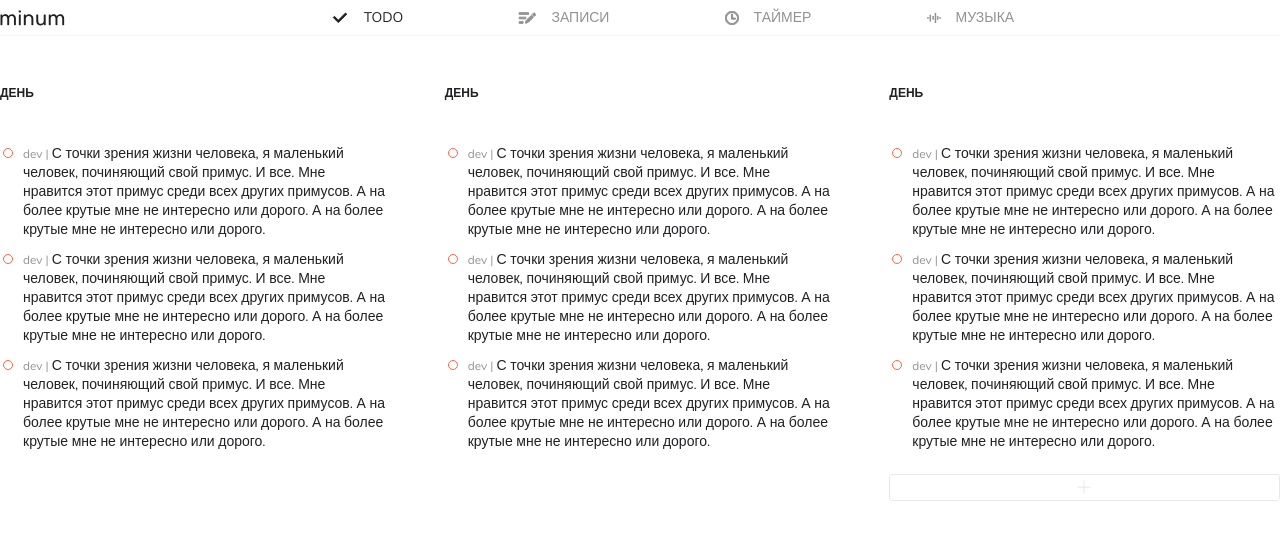
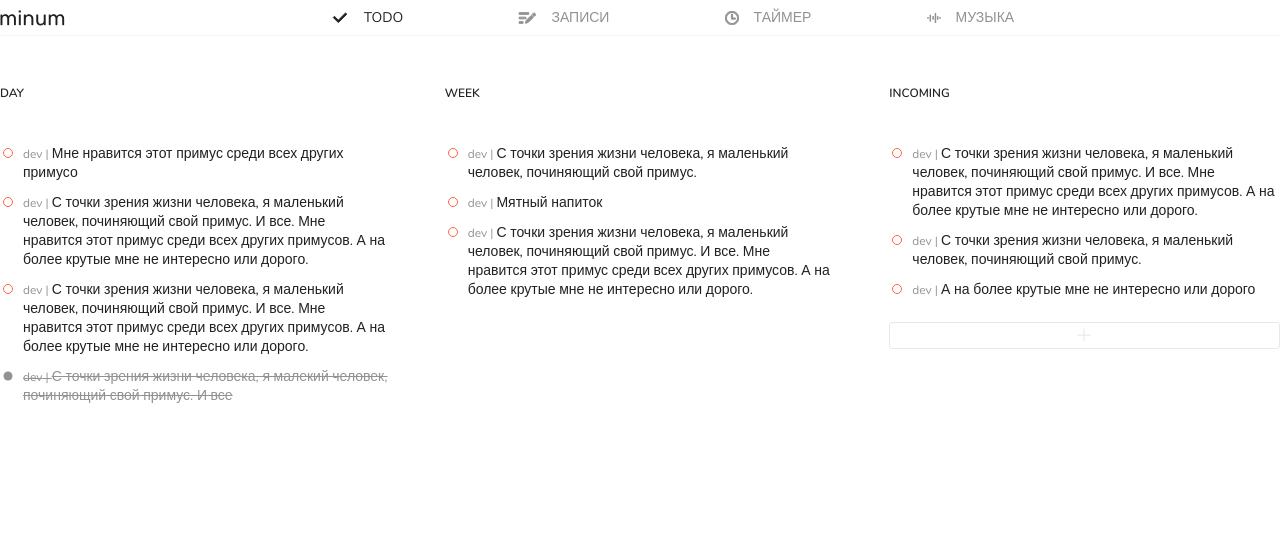
Before and after one commit to Nigilen/minum, a Vue app: page / in a window 1280 px wide. Shown: the top 540 px of the page. Built offline with nearby package versions, Linux system fonts and the light colour scheme; the HTML template or start-up script is replaced by a standard one.

Commit message:
add: data mock

```diff
--- a/src/App.vue
+++ b/src/App.vue
@@ -10,10 +10,9 @@ const isMobile = useMobile();
 </script>
 
 <template>
-  <MobileView v-if="isMobile" />
   <AppHeader v-if="!isMobile" />
-  <RouterView />
-  <!-- <ToDoView v-if="!isMobile" /> -->
+  <RouterView v-if="!isMobile" />
+  <MobileView v-else />
 </template>
 
 <style scoped>
--- a/src/components/TodoColumn.vue
+++ b/src/components/TodoColumn.vue
@@ -5,17 +5,21 @@ import AppButton from '@components/ui-kit/AppButton.vue';
 
 const props = defineProps<{
   isLastCol?: boolean;
+  data?: {
+    id: number,
+    task: string,
+    status: string,
+    done: false
+  }[];
 }>();
 
 </script>
 
 <template>
   <div class="column">
-    <h2 class="column__title">День</h2>
+    <h2 class="column__title">{{ props.data[0].status }}</h2>
     <ul class="column__list">
-      <TodoItem />
-      <TodoItem />
-      <TodoItem />
+      <TodoItem v-for="(item, index) in props.data" :key="index" :data="item" />
     </ul>
     <AppButton v-if="props.isLastCol" class="column__add-btn" @click="() => console.log('asad')">
       <IconAdd />
--- a/src/components/TodoColumns.vue
+++ b/src/components/TodoColumns.vue
@@ -1,13 +1,26 @@
 <script setup lang="ts">
 import TodoColumn from '@components/TodoColumn.vue';
+
+const props = defineProps<{
+  data: {
+    id: number;
+    task: string;
+    status: string;
+    done: false;
+  }[];
+}>();
+
+const dataColumnIncoming = props.data.filter(item => item.status === 'incoming');
+const dataColumnDay = props.data.filter(item => item.status === 'day');
+const dataColumnWeek = props.data.filter(item => item.status === 'week');
 
 </script>
 
 <template>
   <ul class="columns">
-    <TodoColumn />
-    <TodoColumn />
-    <TodoColumn isLastCol />
+    <TodoColumn :data="dataColumnDay"/>
+    <TodoColumn :data="dataColumnWeek" />
+    <TodoColumn :data="dataColumnIncoming" isLastCol />
   </ul>
 </template>
 
--- a/src/components/TodoItem.vue
+++ b/src/components/TodoItem.vue
@@ -3,6 +3,15 @@
   import IconDoneBtn from '@components/icons/IconDoneBtn.vue';
   import IconCloseBtn from '@components/icons/IconCloseBtn.vue';
   import { ref } from 'vue';
+
+  const props = defineProps<{
+    data?: {
+      id: number,
+      task: string,
+      status: string,
+      done: false
+    };
+  }>();
 
   const isDone = ref(false);
   const isImportant = ref(true);
@@ -14,14 +23,15 @@
 </script>
 
   <template>
-    <li class="item" :class="{ 'item--done': isDone }">
+    <li class="item" :class="{ 'item--done': props.data.done }">
       <AppButton class="item__done-btn" @click="handleDone">
         <IconDoneBtn :class="{'item__done-btn--important': isImportant}" />
       </AppButton>
       <p class="item__text">
         <span class="item__tag">dev</span>
         <span class="item__divider"> | </span>
-        С точки зрения жизни человека, я маленький человек, починяющий свой примус. И все. Мне нравится этот примус среди всех других примусов. А на более крутые мне не интересно или дорого. А на более крутые мне не интересно или дорого.</p>
+        {{props.data.task}}
+      </p>
       <AppButton class="item__remove-btn">
         <IconCloseBtn />
       </AppButton>
--- /dev/null
+++ b/src/utils/data.json
@@ -0,0 +1,62 @@
+[
+  {
+    "id": 1,
+    "task": "Мне нравится этот примус среди всех других примусо",
+    "status": "day",
+    "done": false
+  },
+  {
+    "id": 2,
+    "task": "С точки зрения жизни человека, я маленький человек, починяющий свой примус. И все. Мне нравится этот примус среди всех других примусов. А на более крутые мне не интересно или дорого.",
+    "status": "day",
+    "done": false
+  },
+  {
+    "id": 3,
+    "task": "С точки зрения жизни человека, я маленький человек, починяющий свой примус. И все. Мне нравится этот примус среди всех других примусов. А на более крутые мне не интересно или дорого.",
+    "status": "day",
+    "done": false
+  },
+  {
+    "id": 4,
+    "task": "С точки зрения жизни человека, я малекий человек, починяющий свой примус. И все",
+    "status": "day",
+    "done": true
+  },
+  {
+    "id": 5,
+    "task": "С точки зрения жизни человека, я маленький человек, починяющий свой примус. ",
+    "status": "week",
+    "done": false
+  },
+  {
+    "id": 6,
+    "task": "Мятный напиток",
+    "status": "week",
+    "done": false
+  },
+  {
+    "id": 7,
+    "task": "С точки зрения жизни человека, я маленький человек, починяющий свой примус. И все. Мне нравится этот примус среди всех других примусов. А на более крутые мне не интересно или дорого.",
+    "status": "week",
+    "done": false
+  },
+  {
+    "id": 8,
+    "task": "С точки зрения жизни человека, я маленький человек, починяющий свой примус. И все. Мне нравится этот примус среди всех других примусов. А на более крутые мне не интересно или дорого.",
+    "status": "incoming",
+    "done": false
+  },
+  {
+    "id": 9,
+    "task": "С точки зрения жизни человека, я маленький человек, починяющий свой примус. ",
+    "status": "incoming",
+    "done": false
+  },
+  {
+    "id": 10,
+    "task": "А на более крутые мне не интересно или дорого",
+    "status": "incoming",
+    "done": false
+  }
+]
--- a/src/views/ToDoView.vue
+++ b/src/views/ToDoView.vue
@@ -1,11 +1,12 @@
 <script setup lang="ts">
 import TodoColumns from '@components/TodoColumns.vue';
+import data from '@/utils/data.json';
 
 </script>
 
 <template>
   <div class="wrapper container">
-    <TodoColumns />
+    <TodoColumns :data="data"/>
   </div>
 </template>
 
```
